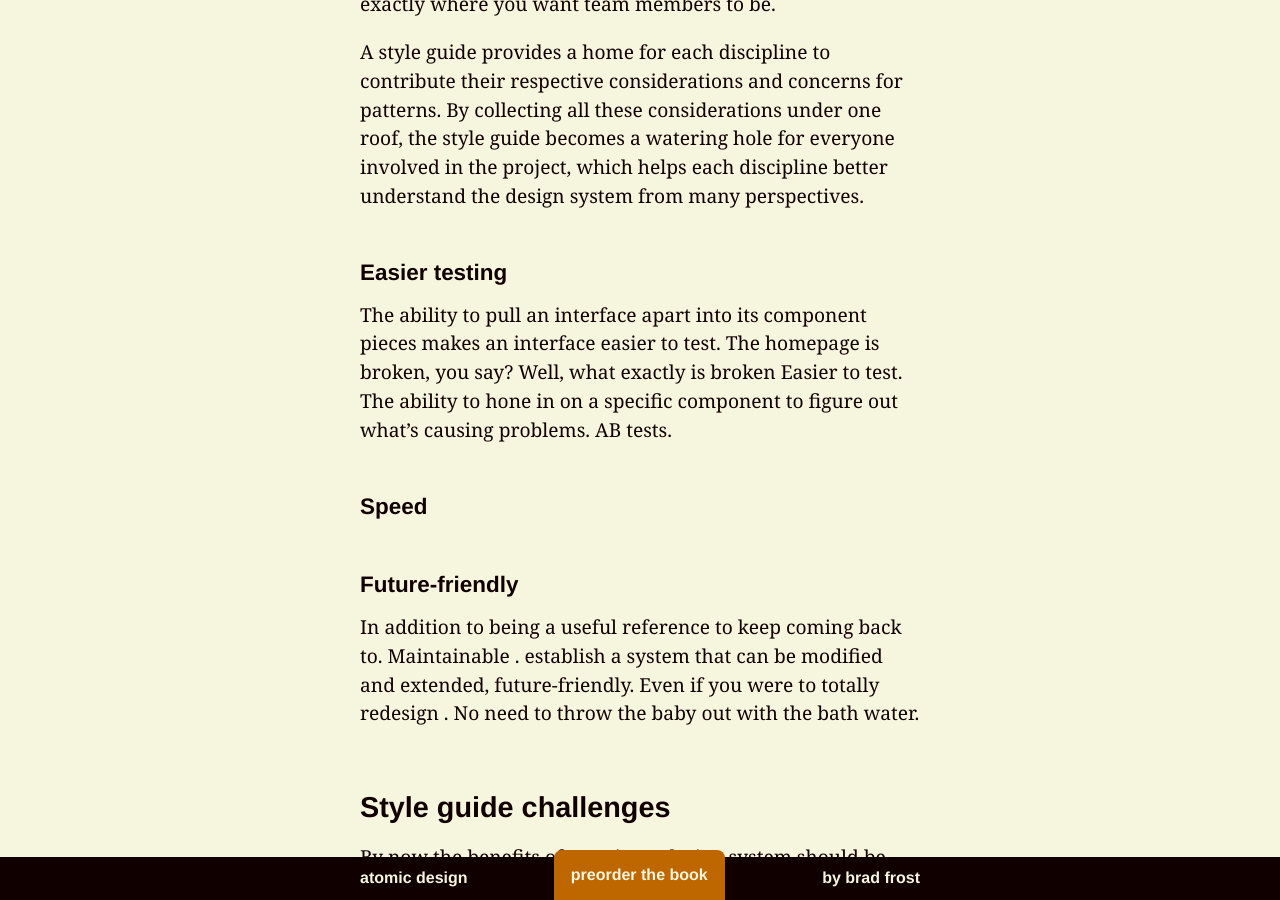
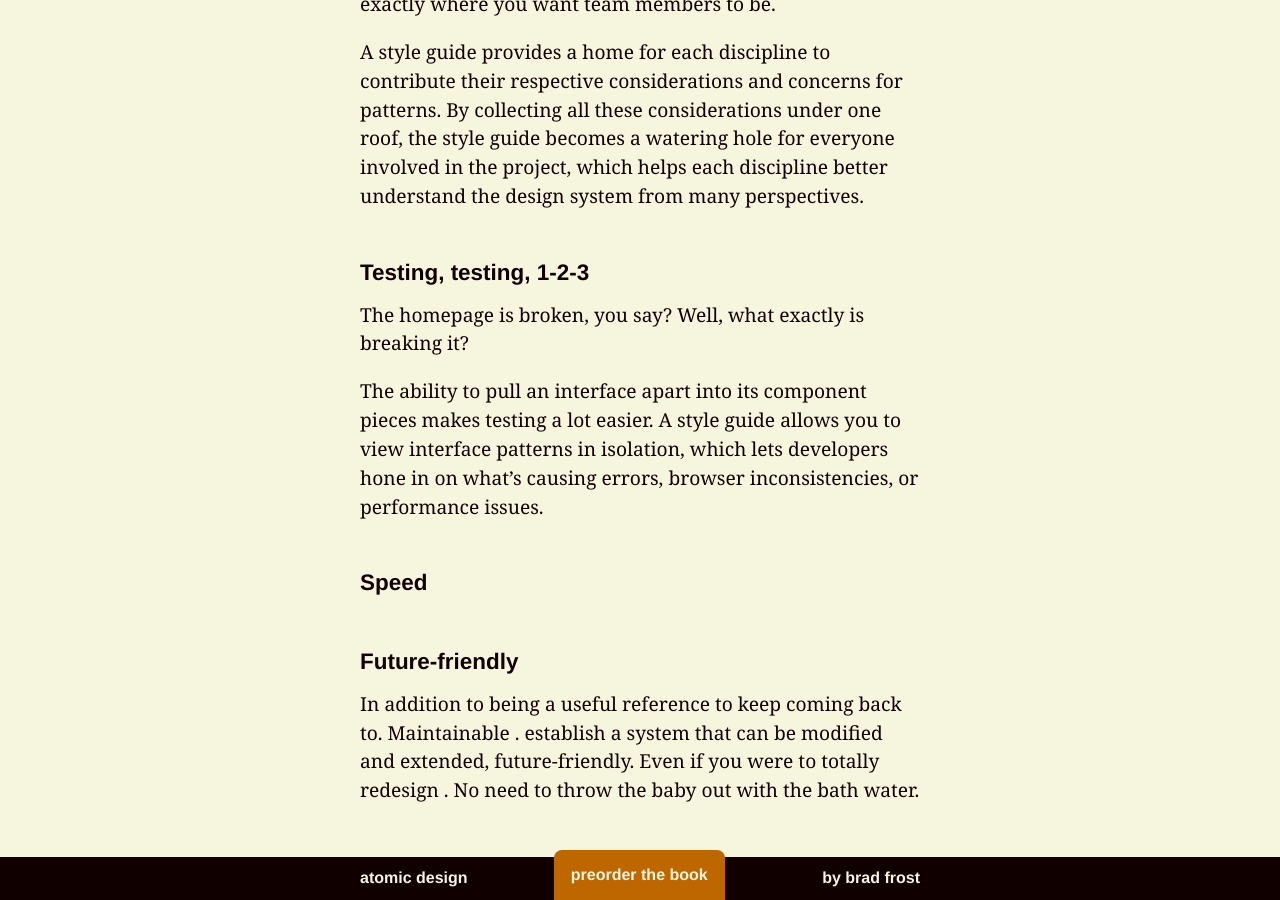
Before and after one commit to bradfrost/atomic-design, a Jekyll site: the page built from chapter-1.md, in a window 1280 px wide and 900 px high, scrolled down 27209 px. Built offline with Jekyll 4.4.1, drawn with Linux system fonts in a browser that asks for light colours.

Commit message:
Chapter 1 draft
Testing benefits

```diff
--- a/chapter-1.md
+++ b/chapter-1.md
@@ -283,8 +283,10 @@ By making a style guide a cornerstone of your workflow (which we'll detail in Ch
 
 A style guide provides a home for each discipline to contribute their respective considerations and concerns for patterns. By collecting all these considerations under one roof, the style guide becomes a watering hole for everyone involved in the project, which helps each discipline better understand the design system from many perspectives.
 
-### Easier testing
-The ability to pull an interface apart into its component pieces makes an interface easier to test. The homepage is broken, you say? Well, what exactly is broken   Easier to test. The ability to hone in on a specific component to figure out what’s causing problems. AB tests.
+### Testing, testing, 1-2-3
+The homepage is broken, you say? Well, what exactly is breaking it?
+
+The ability to pull an interface apart into its component pieces makes testing a lot easier. A style guide allows you to view interface patterns in isolation, which lets developers hone in on what's causing errors, browser inconsistencies, or performance issues.
 
 ### Speed
 
```
Also changed, not shown: 2 other files.
